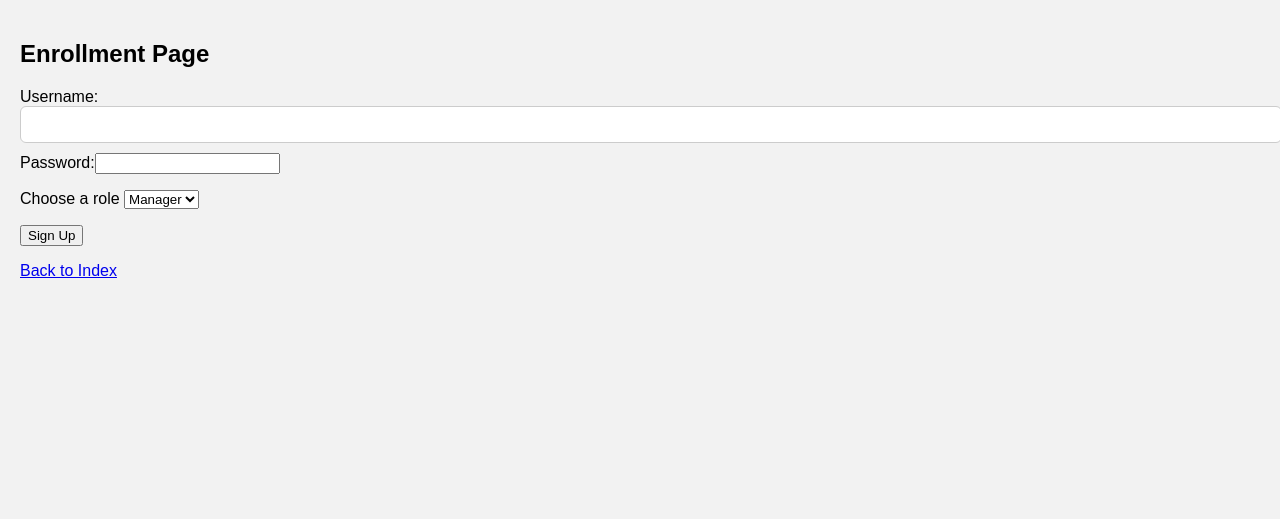
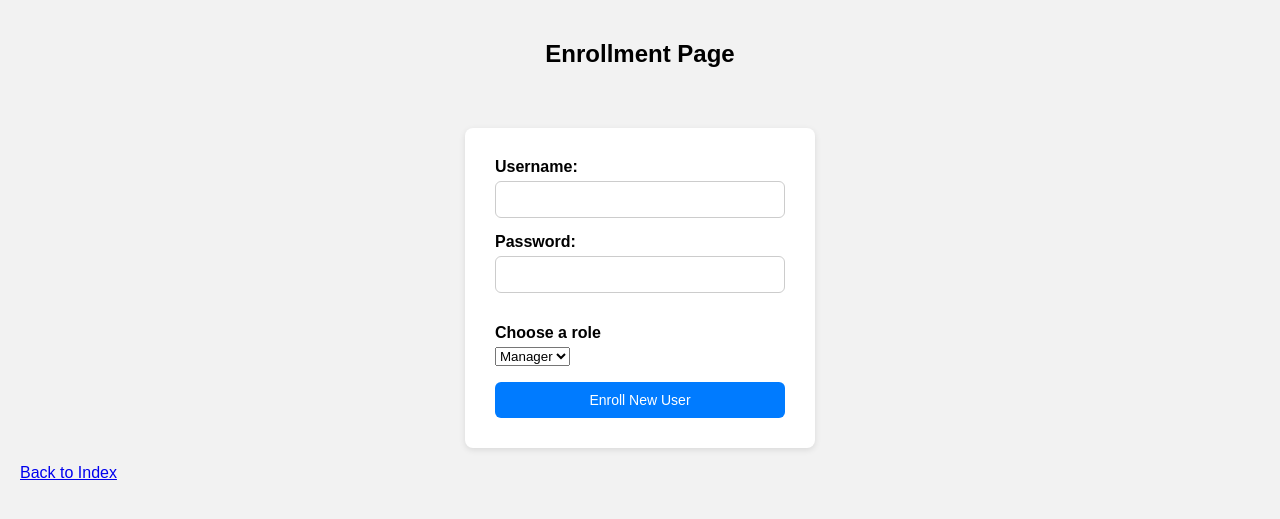
Before and after one commit to paranjaa/ece-1779-course-project, a Flask app: page /enroll in a window 1280 px wide. Shown: the top 519 px of the page. Run offline with Flask 3, Linux system fonts and the light colour scheme; a user stored in the database is signed in; parts of the project's set-up code (start-up, migrations or seed data) failed here and were passed over; some libraries are stand-ins or nearby versions.

Commit message:
added layout to login/enroll pages, some tweaks on dashboard

```diff
--- a/app/static/css/style.css
+++ b/app/static/css/style.css
@@ -92,7 +92,13 @@
 
 .add-item-container {
     max-width: 400px;
-    margin: 0 auto;
+    /*margin: 0 auto;*/
+}
+
+/*adding an extra part so two cards scale more evenly */
+.top-row .card {
+    flex: 1;
+    min-width: 300px;
 }
 
 input[type="text"], input[type="number"] {
@@ -127,3 +133,57 @@
     border-radius: 8px;
     box-shadow: 0 2px 6px rgba(0,0,0,0.1);
 }
+
+* {
+    box-sizing: border-box;
+}
+
+.top-row .card {
+    flex: 1;
+    min-width: 350px;
+}
+
+
+
+/* Login Page */
+
+
+
+.login-wrapper {
+    display: flex;
+    justify-content: center;
+    margin-top: 60px;
+}
+
+.login-card {
+    width: 350px;
+    padding: 30px;
+}
+
+.login-form label {
+    font-weight: bold;
+    display: block;
+    margin-bottom: 5px;
+}
+
+.login-form input {
+    width: 100%;
+    padding: 10px;
+    margin-bottom: 15px;
+    border-radius: 6px;
+    border: 1px solid #ccc;
+}
+
+.login-btn {
+    width: 100%;
+    background: #007bff;
+    color: white;
+    padding: 10px;
+    border-radius: 6px;
+    border: none;
+    cursor: pointer;
+}
+
+.login-btn:hover {
+    opacity: 0.85;
+}
--- a/app/templates/enroll.html
+++ b/app/templates/enroll.html
@@ -5,8 +5,13 @@
     <link rel="stylesheet" href="{{ url_for('static', filename='css/style.css') }}">
 </head>
 <body>
-    <h2>Enrollment Page</h2>
-    <form method="post">
+
+    <h2 class="page-title">Enrollment Page</h2>
+
+
+    <div class="login-wrapper">
+        <div class="card login-card">
+            <form method="post"  class="login-form">
                 {{ form.csrf_token }}
                 <label>Username:</label><input type="text" name="username" required><br>
                 <label>Password:</label><input type="password" name="password" required><br>
@@ -14,8 +19,15 @@
                     {{ form.role.label }}
                     {{ form.role() }}
                 </p>
-        <button type="submit">Sign Up</button>
+                <button type="submit" class="btn login-btn">Enroll New User</button>
             </form>
+
+        </div>
+    </div>
+
+
+
+
     <p><a href="{{ url_for('index') }}">Back to Index</a></p>
 
     {% with messages = get_flashed_messages(with_categories=true) %}
```
Also changed, not shown: app/templates/dashboard.html (+3 -7 lines), app/templates/login.html (+12 -3 lines). Lines whose indentation alone changed are shown as unchanged.
